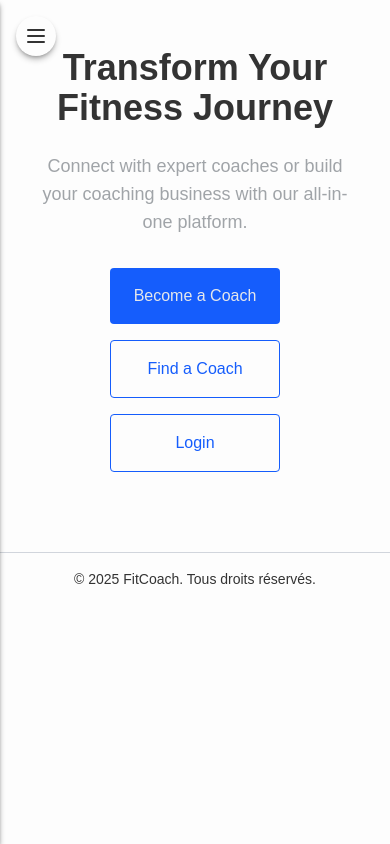
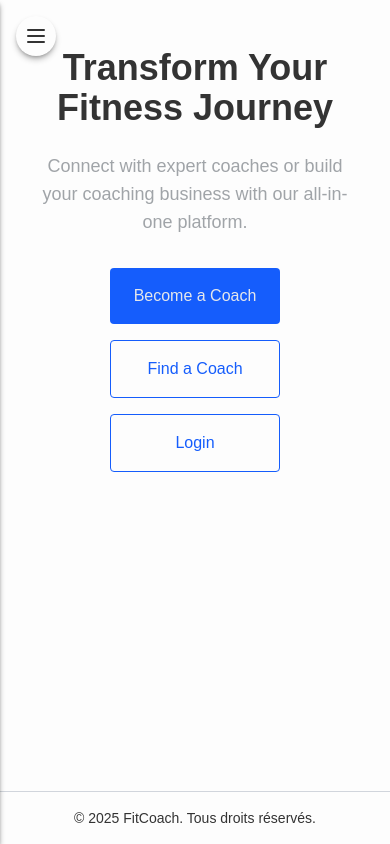
Before and after one commit to astro-training-app/astro-frontend, a Next.js app: page / in a window 390 px wide. Built offline with nearby package versions, Linux system fonts and the light colour scheme.

Commit message:
ajust footer element

```diff
--- a/src/app/content.jsx
+++ b/src/app/content.jsx
@@ -33,9 +33,10 @@ function Content({ children }) {
       <BurgerBtn className="fixed  top-4 left-4" />
       <Navbar />
 
-      <div className="md:ml-navbar flex flex-col h-full w-full overflow-y-auto">
-        <main className="p-4 w-full">{children}</main>
+      <div className="md:ml-navbar flex flex-col min-h-screen w-full">
+        <main className="p-4 flex-grow">{children}</main>
         <Footer />
+
       </div>
     </div>
   );
--- a/src/components/Footer.jsx
+++ b/src/components/Footer.jsx
@@ -1,6 +1,6 @@
 export default function Footer() {
   return (
-    <footer className="w-full bg-background text-foreground text-center py-4 border-t border-gray-300">
+    <footer className="w-full mt-auto bg-background text-foreground text-center py-4 border-t border-gray-300">
       <p className="text-sm">
         © {new Date().getFullYear()} FitCoach. Tous droits réservés.
       </p>
```
